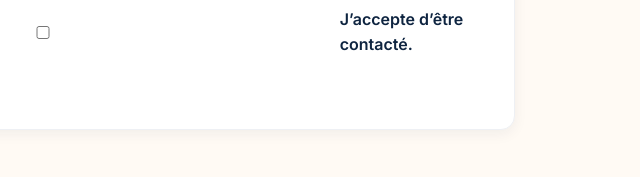
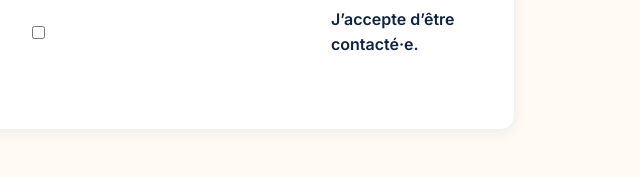
Before and after one commit to Ilyelma/Librairie-test, a website: page index.html in a window 1280 px wide. Shown: the part 1870-2047 px from the top of the page, 515-1155 px from the left. Drawn offline with Linux system fonts and the light colour scheme.

Commit message:
Update index.html

```diff
--- a/index.html
+++ b/index.html
@@ -34,7 +34,7 @@
 <div class="field"><label for="message">Message</label><textarea id="message" name="message" rows="3" placeholder="Des demandes spécifiques"></textarea></div>
 <div class="consent-row">
   <input id="consent" type="checkbox" required>
-  <label for="consent">J’accepte d’être contacté.</label>
+  <label for="consent">J’accepte d’être contacté·e.</label>
 </div>
 <div class="actions"><button class="btn" type="submit">Envoyer</button><button class="btn ghost" id="sendWhatsApp" type="button">WhatsApp</button></div>
 <div id="formStatus" role="status" aria-live="polite" class="status" hidden></div>
```
